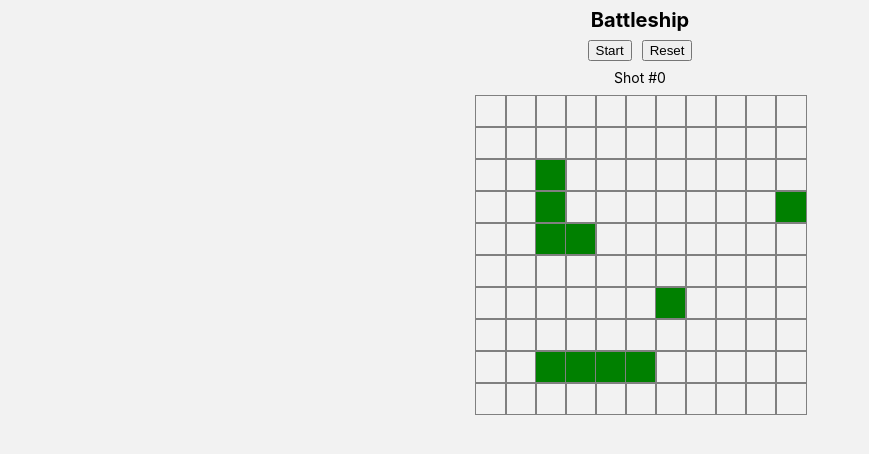
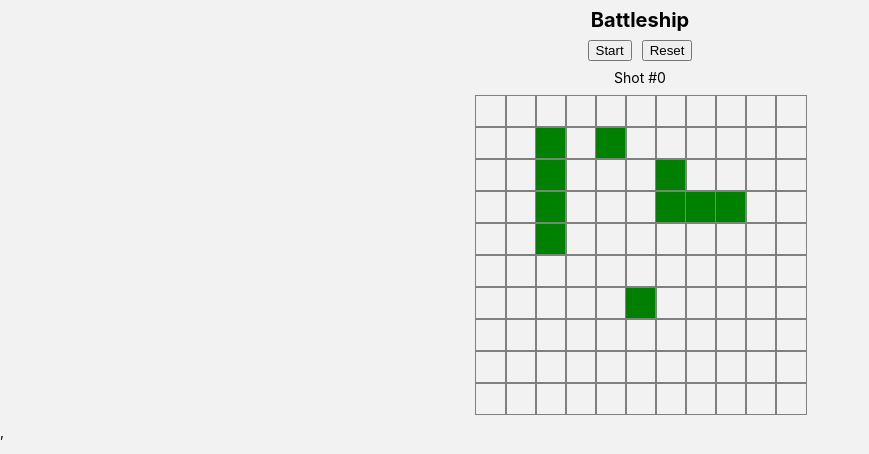
Before and after one commit to Khavrolev/battleship, a React (Create React App) app: page / in a window 1280 px wide. Shown: the top 454 px of the page, without its empty margins (0-869 px from the left). Built offline with nearby package versions, Linux system fonts and the light colour scheme.

Commit message:
return strict mode

```diff
--- a/src/index.tsx
+++ b/src/index.tsx
@@ -6,7 +6,7 @@
   document.getElementById("root") as HTMLElement,
 );
 root.render(
-  // <React.StrictMode>
-  <App />,
-  // </React.StrictMode>,
+  <React.StrictMode>
+    <App />,
+  </React.StrictMode>,
 );
```
